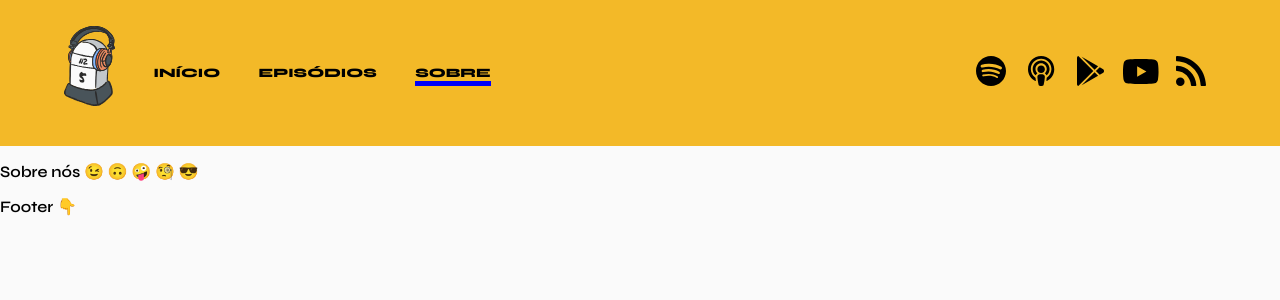
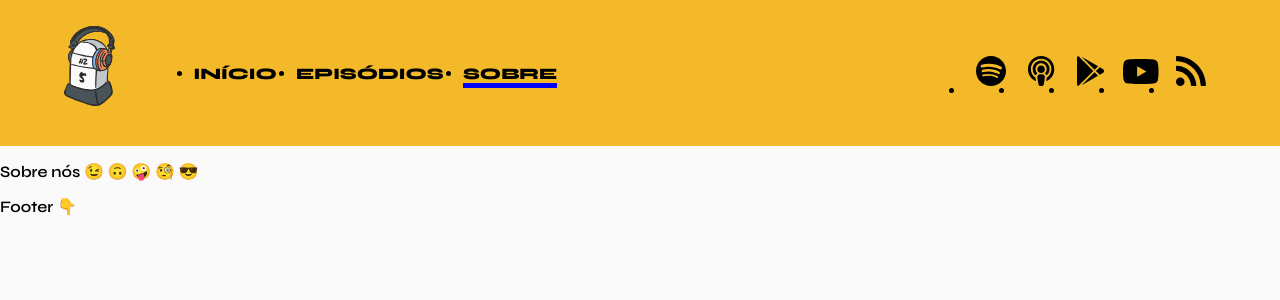
Before and after one commit to henriquemacedo/nacional-2-podcast, a Next.js app: page /sobre in a window 1280 px wide. Shown: the top 300 px of the page. Built offline with nearby package versions, Linux system fonts and the light colour scheme.

Commit message:
Create a util with channels data

```diff
--- a/components/Header.js
+++ b/components/Header.js
@@ -4,6 +4,7 @@ import { useRouter } from "next/router";
 
 import Icon from "@components/design/icon";
 import { device } from "@utils/breakpoints";
+import channels from "@utils/channels";
 
 const Wrapper = styled.div`
   background-color: var(--primary);
@@ -35,20 +36,16 @@ const Menu = styled.div`
 
   ul {
     --margin: 3vw;
-
-    margin: 0;
-    padding: 0;
     display: flex;
 
     li {
-      list-style: none;
       position: relative;
       text-transform: uppercase;
       font-size: 0.8rem;
       font-weight: var(--extraBold);
 
       &:not(:last-child) {
-        margin-right: var(--margin);
+        margin-right: calc(var(--margin) / 2);
       }
 
       &.active:after {
@@ -69,6 +66,10 @@ const Menu = styled.div`
 
     ul {
       margin: 0 0 0 var(--margin);
+
+      li {
+        font-size: 1rem;
+      }
     }
   }
 `;
@@ -83,12 +84,9 @@ const Channels = styled.div`
     align-items: center;
 
     ul {
-      margin: 0;
-      padding: 0;
       display: flex;
 
       li {
-        list-style: none;
         font-size: 1rem;
 
         &.active:after {
@@ -122,29 +120,6 @@ export default function Header() {
     },
   ];
 
-  const n2Channels = [
-    {
-      icon: "spotify",
-      url: "#0",
-    },
-    {
-      icon: "apple",
-      url: "#0",
-    },
-    {
-      icon: "google",
-      url: "#0",
-    },
-    {
-      icon: "youtube",
-      url: "#0",
-    },
-    {
-      icon: "rss",
-      url: "#0",
-    },
-  ];
-
   return (
     <Wrapper>
       <Nav>
@@ -164,7 +139,9 @@ export default function Header() {
 
         <Channels>
           <ul>
-            {n2Channels.map((channel, index) => (
+            {Array.isArray(channels) &&
+              channels.length > 0 &&
+              channels.map((channel, index) => (
                 <li key={index}>
                   <Link href={channel.url}>
                     <Icon icon={channel.icon} />
--- /dev/null
+++ b/utils/channels.js
@@ -0,0 +1,29 @@
+const channels = [
+  {
+    label: "Spotify",
+    icon: "spotify",
+    url: "#0",
+  },
+  {
+    label: "Apple Podcasts",
+    icon: "apple",
+    url: "#0",
+  },
+  {
+    label: "Google Podcasts",
+    icon: "google",
+    url: "#0",
+  },
+  {
+    label: "YouTube",
+    icon: "youtube",
+    url: "#0",
+  },
+  {
+    label: "RSS",
+    icon: "rss",
+    url: "#0",
+  },
+];
+
+export default channels;
```
Lines whose indentation alone changed are shown as unchanged.
